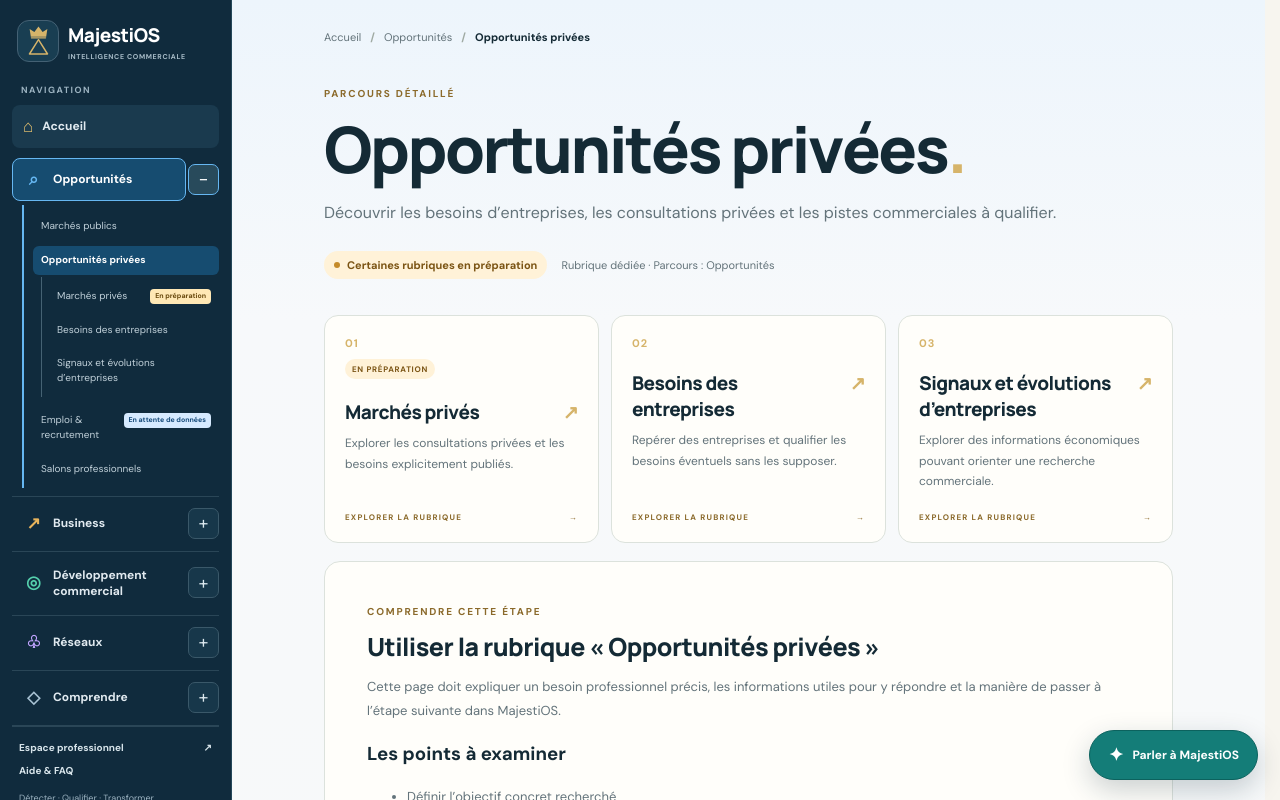
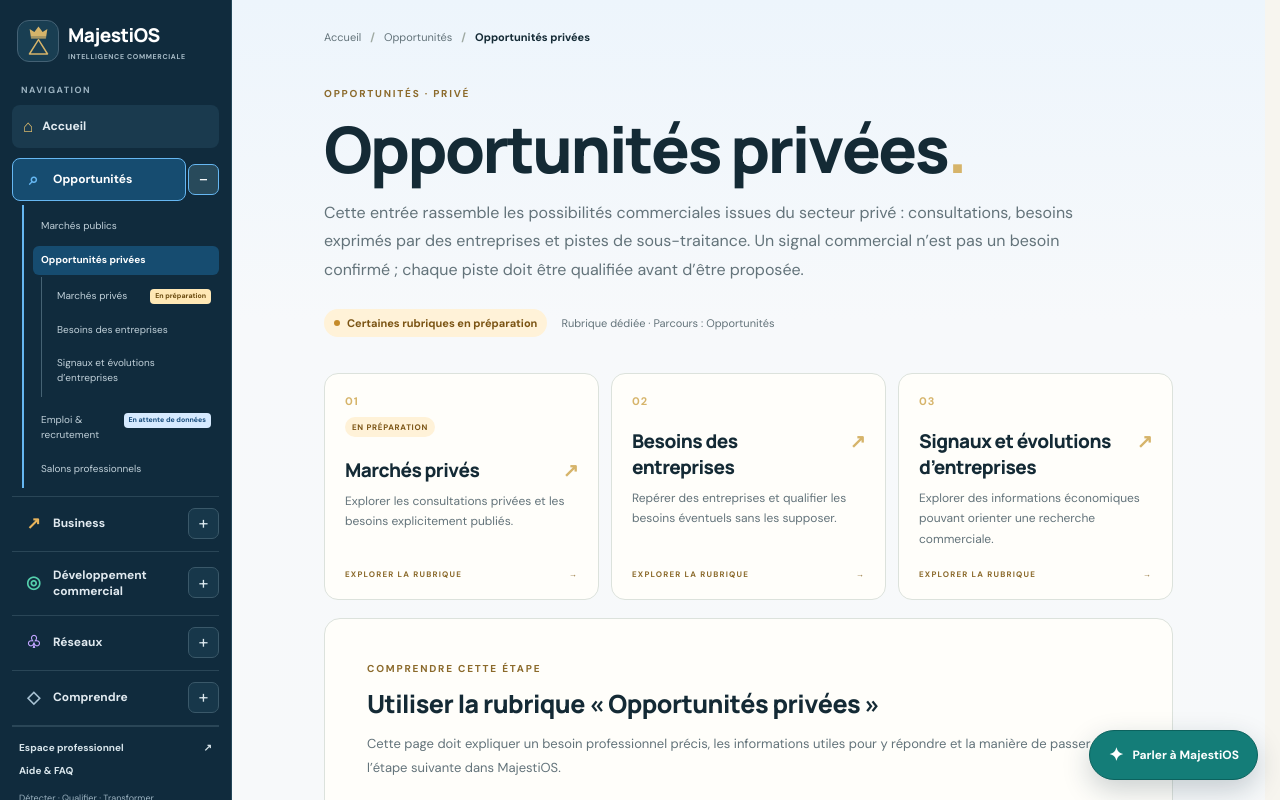
Before and after one commit to Chexpeer/Majestios, a Next.js app: page /opportunites/privees in a window 1280 px wide. Shown: the top 800 px of the page. Built offline with nearby package versions, Linux system fonts and the light colour scheme.

Commit message:
Créer la porte d’entrée dédiée aux opportunités privées

```diff
--- /dev/null
+++ b/src/app/opportunites/privees/page.tsx
@@ -0,0 +1,19 @@
+import SiteHub from "@/components/site-hub";
+
+export const metadata = {
+  title: "Opportunités privées — MajestiOS",
+  description: "Explorer les marchés privés, les besoins des entreprises et les signaux commerciaux à qualifier."
+};
+
+export default function PrivateOpportunitiesPage() {
+  return <SiteHub
+    pathname="/opportunites/privees"
+    eyebrow="OPPORTUNITÉS · PRIVÉ"
+    intro="Cette entrée rassemble les possibilités commerciales issues du secteur privé : consultations, besoins exprimés par des entreprises et pistes de sous-traitance. Un signal commercial n’est pas un besoin confirmé ; chaque piste doit être qualifiée avant d’être proposée."
+    checklist={[
+      "Distinguer une consultation publiée d’un signal ou d’une hypothèse commerciale.",
+      "Vérifier l’émetteur, l’actualité et les conditions de diffusion.",
+      "Respecter la confidentialité et ne pas présenter une annonce de démonstration comme une offre réelle."
+    ]}
+  />;
+}
```
